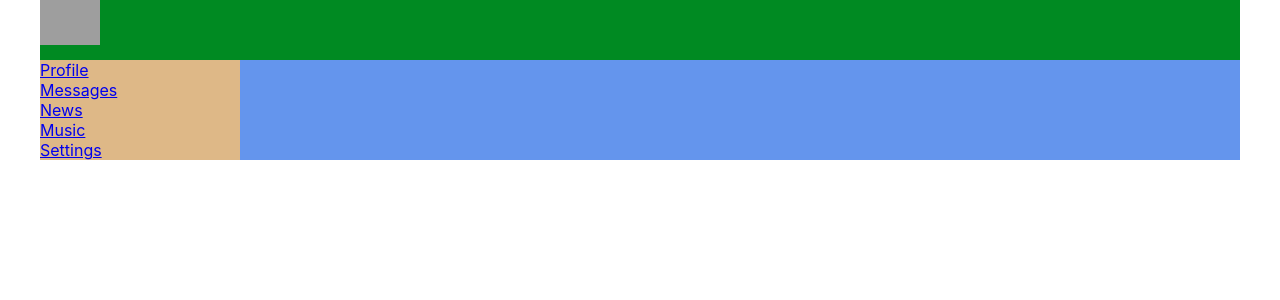
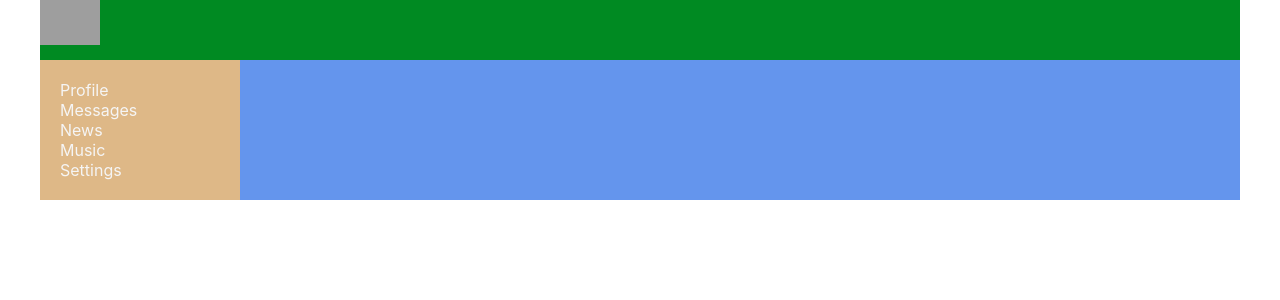
Before and after one commit to wrolanda/my_big_project_js, a React (Create React App) app: page / in a window 1280 px wide. Shown: the top 300 px of the page. Built offline with nearby package versions, Linux system fonts and the light colour scheme; grey boxes are pictures that could not be loaded.

Commit message:
20 ActiveLink color

```diff
--- a/src/components/Navbar/Navbar.jsx
+++ b/src/components/Navbar/Navbar.jsx
@@ -1,23 +1,26 @@
 import classes from './Navbar.module.css';
 import React from "react";
-import {Link} from "react-router-dom";
+import {Link, NavLink} from "react-router-dom";
+
+const setActive = ({isActive}) => isActive ? classes.activeLink : '';
+
 const Navbar = () => {
 	return (
 		<nav className={classes.nav}>
 			<div className={classes.item}>
-				<Link to="/profile">Profile</Link>
-			</div>
-			<div className={`${classes.item} ${classes.active}`}>
-				<Link to="/dialogs">Messages</Link>
+				<NavLink to="/profile" className={setActive} >Profile</NavLink>
 			</div>
 			<div className={classes.item}>
-				<Link to ="/news">News</Link>
+				<NavLink to="/dialogs" className={setActive} >Messages</NavLink>
 			</div>
 			<div className={classes.item}>
-				<Link to ="/music">Music</Link>
+				<NavLink to ="/news" className={setActive} >News</NavLink>
 			</div>
 			<div className={classes.item}>
-				<Link to ="/settings">Settings</Link>
+				<NavLink to ="/music" className={setActive} >Music</NavLink>
+			</div>
+			<div className={classes.item}>
+				<NavLink to ="/settings" className={setActive} >Settings</NavLink>
 			</div>
 		</nav>
 	);
--- a/src/components/Navbar/Navbar.module.css
+++ b/src/components/Navbar/Navbar.module.css
@@ -1,10 +1,14 @@
 .nav {
 	grid-area: n;
 	background-color: burlywood;
-  }
-.item {
-	color: white;
+	padding: 20px;
 }
-.item.active {
-	color: gold;
+
+.item a {
+	color: whitesmoke;
+	text-decoration: none;
 }
+
+.item .activeLink {
+	color: cornflowerblue;
+}
```
